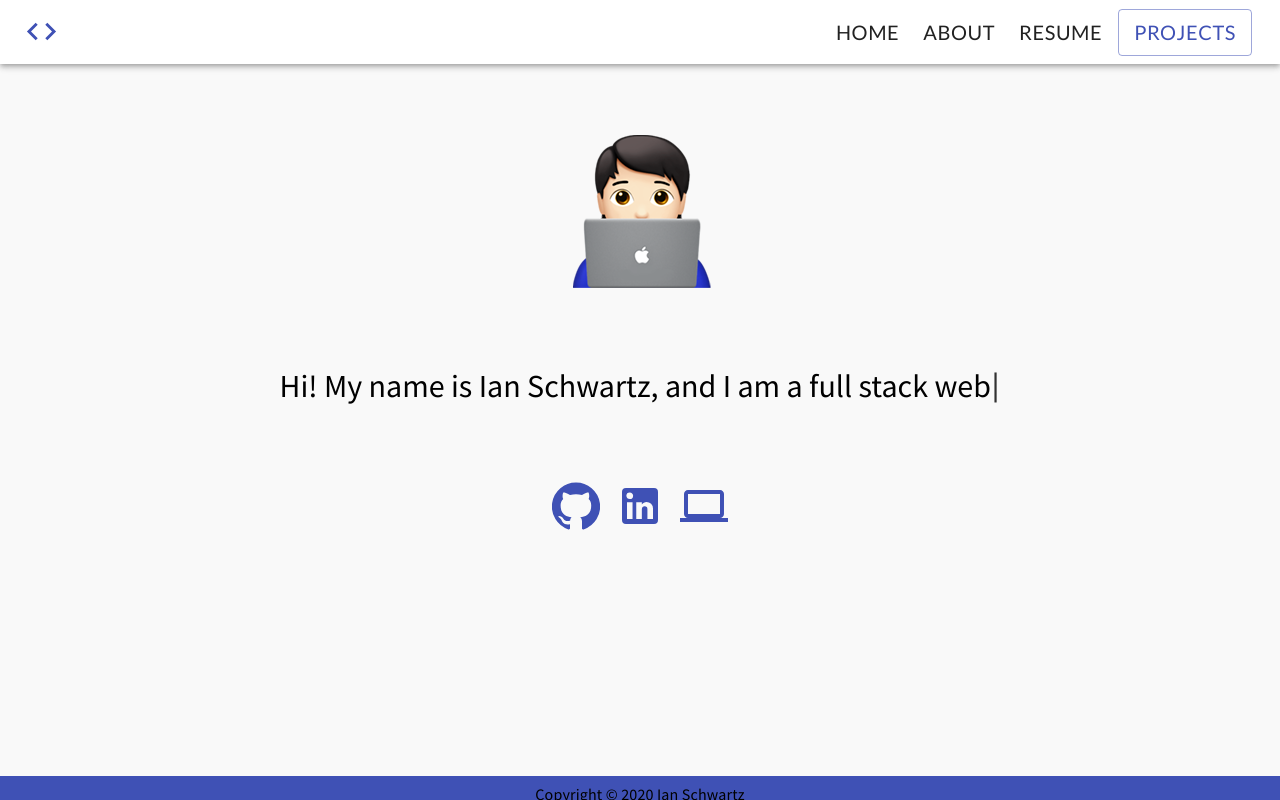
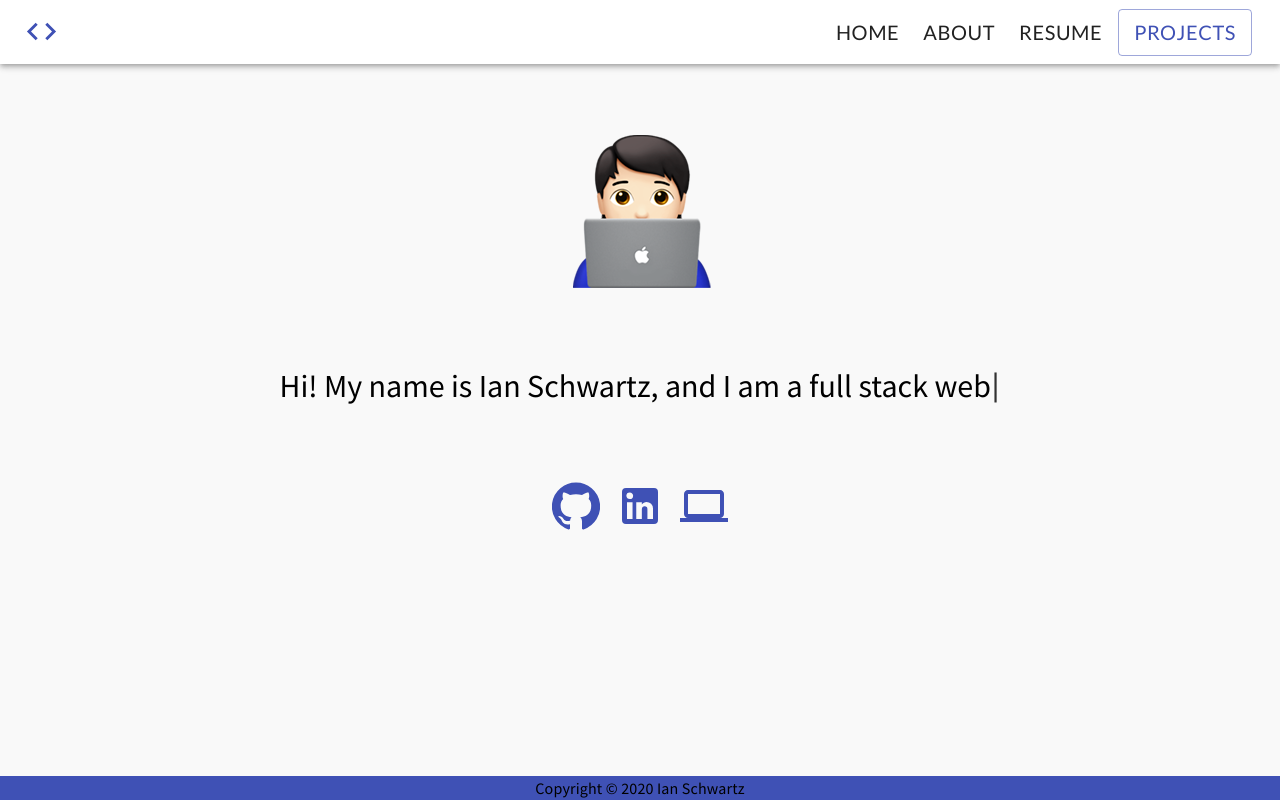
Before and after one commit to ian-schwartz/portfolio, a React (Create React App) app: page / in a window 1280 px wide. Built offline with nearby package versions, Linux system fonts and the light colour scheme; the HTML template or start-up script is replaced by a standard one.

Commit message:
fixed text

```diff
--- a/src/components/Footer.js
+++ b/src/components/Footer.js
@@ -10,12 +10,14 @@ const useStyles = makeStyles((theme) => ({
     width: "100%",
     height: "3%",
     backgroundColor: "#3f51b5",
+    display: "flex",
+    justifyContent: "center",
+    alignItems: "center"
   },
   text: {
     fontFamily: "Source Sans Pro",
     fontSize: "1rem",
     color: "#000",
-    padding: ".4rem",
     [theme.breakpoints.down("sm")]: { fontSize: ".75rem" },
   },
 }));
```
